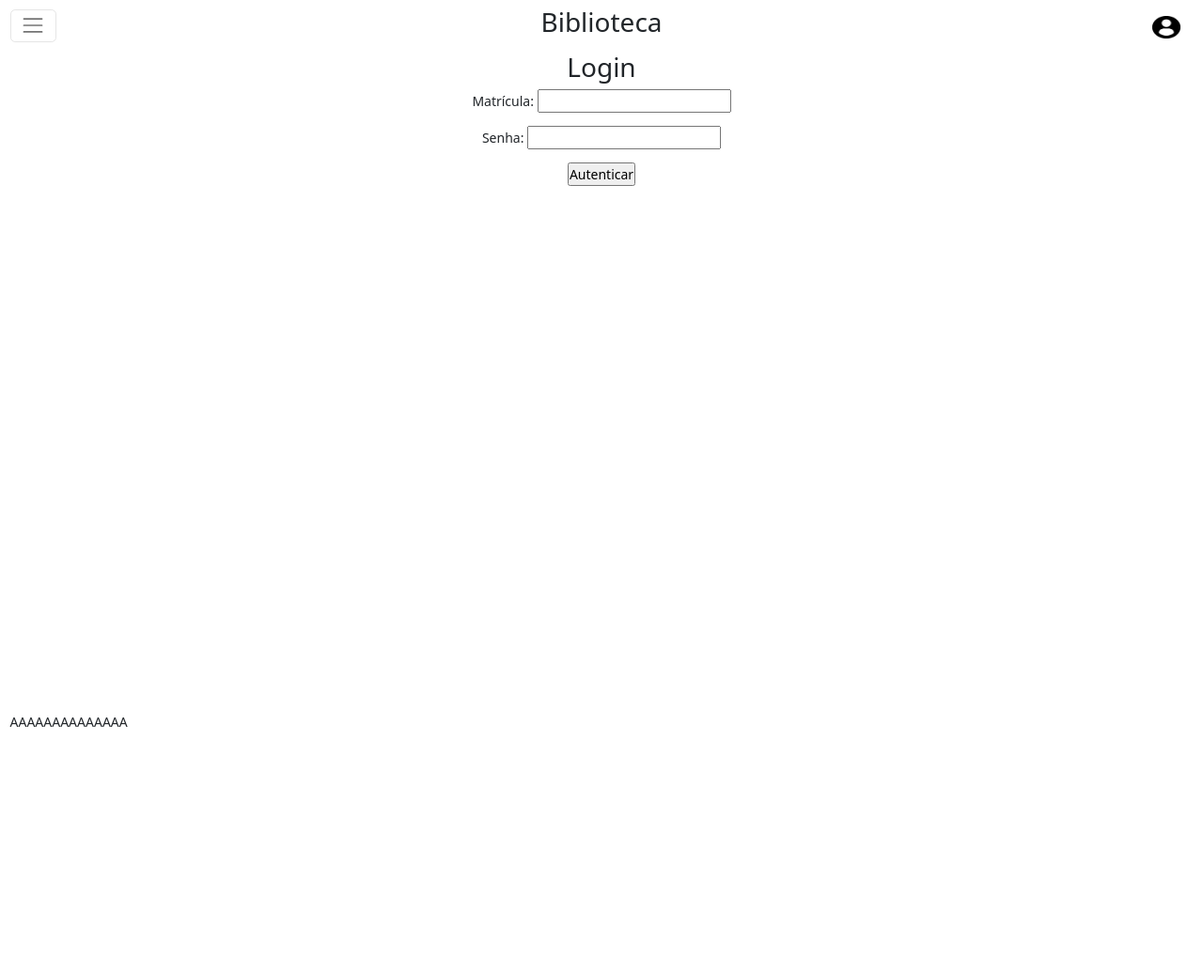
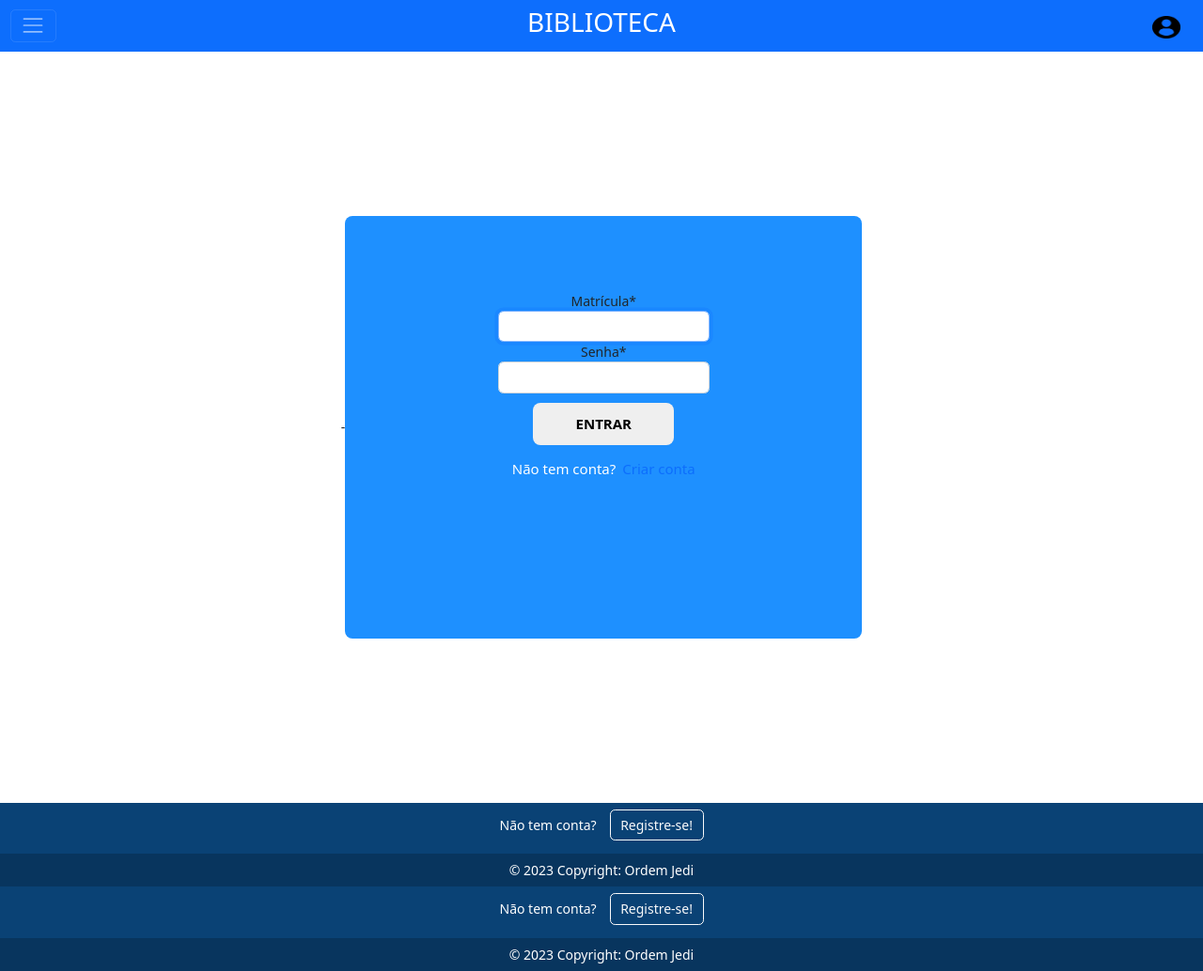
Before and after one commit to Kdu-Lima/Bliblioteca---PDS---2022, a Django app: page /login/ in a window 1280 px wide. Shown: the whole page at 94% size. Before the commit the page ends 774 px from the top, so only its background shows below. Run offline with Django 4.2, Linux system fonts and the light colour scheme; some libraries are stand-ins or nearby versions.

Commit message:
Login page/navbar/footer/css

```diff
--- a/Biblioteca/settings.py
+++ b/Biblioteca/settings.py
@@ -10,6 +10,7 @@ For the full list of settings and their values, see
 https://docs.djangoproject.com/en/4.1/ref/settings/
 """
 
+import os
 from pathlib import Path
 
 # Build paths inside the project like this: BASE_DIR / 'subdir'.
@@ -37,8 +38,11 @@ INSTALLED_APPS = [
     'django.contrib.sessions',
     'django.contrib.messages',
     'django.contrib.staticfiles',
+    'crispy_forms',
     'core',
 ]
+
+CRISPY_TEMPLATE_PACK = 'bootstrap4'
 
 MIDDLEWARE = [
     'django.middleware.security.SecurityMiddleware',
@@ -55,7 +59,7 @@ ROOT_URLCONF = 'Biblioteca.urls'
 TEMPLATES = [
     {
         'BACKEND': 'django.template.backends.django.DjangoTemplates',
-        'DIRS': ['templates'],
+        'DIRS': [os.path.join(BASE_DIR,'templates')],
         'APP_DIRS': True,
         'OPTIONS': {
             'context_processors': [
--- a/static/css/styles.css
+++ b/static/css/styles.css
@@ -145,3 +145,81 @@ body {
   background-color: #c0392b;
   border-radius: 8px;
 }
+
+
+
+
+.body-login {
+  overflow: hidden;
+}
+
+.area-login {
+  display: flex;
+  height: 100vh;
+  justify-content: center;
+  align-items: center;
+}
+
+.login {
+  border-radius: 8px;
+  display: flex;
+  background-color: #1E90FF;
+  flex-direction: column;
+  align-items: center;
+  width: 550px;
+  height: 450px;
+  padding: 80px;
+}
+
+.form-login {
+  height: 100%;
+  text-align: center;
+  width: 100%;
+  display: flex;
+  flex-direction: column;
+  padding: auto;
+}
+
+.login-input {
+  border-radius: 8px;
+  margin-top: 10px;
+  border: none;
+  padding: auto;
+  width: 150px;
+  height: 45px;
+  outline: none;
+  font-size: 15px;
+  text-transform: uppercase;
+  font-weight: bold;
+
+}
+
+.livro-login {
+  display: flex;
+  align-items: center;
+  margin-right: auto;
+  margin-left: auto;
+  margin-bottom: 40px;
+  margin-top: -10px;
+  width: 50px;
+  height: 50px;
+
+}
+
+.p-login {
+  color: white;
+  font-size: 15px;
+}
+
+.a-login {
+  text-decoration: none;
+  margin-left: 7px;
+}
+
+.input-group {
+  display: flex;
+  align-items: center;
+  width: auto;
+
+
+}
--- a/templates/base_nav.html
+++ b/templates/base_nav.html
@@ -1,5 +1,5 @@
 {% load static %}
-    <nav class="navbar  corzinha">
+<nav class="navbar navbar-dark bg-primary">
         <div class="container-fluid">
           <div class="col-sm-4">
           <button class="navbar-toggler" type="button" data-bs-toggle="offcanvas" data-bs-target="#offcanvasNavbar" aria-controls="offcanvasNavbar">
@@ -8,7 +8,7 @@
         </div>
           <div class="offcanvas offcanvas-end" tabindex="-1" id="offcanvasNavbar" aria-labelledby="offcanvasNavbarLabel">
             <div class="offcanvas-header">
-              <h5 class="offcanvas-title" id="offcanvasNavbarLabel">Offcanvas</h5>
+              <h5 class="offcanvas-title" id="offcanvasNavbarLabel">MENU</h5>
               <button type="button" class="btn-close" data-bs-dismiss="offcanvas" aria-label="Close"></button>
             </div>
             <div class="offcanvas-body">
@@ -36,7 +36,7 @@
             </div>
           </div>
           <div class="col-sm-4 estilin">
-            <H2>Biblioteca</H2>
+            <H2 style="color: white;">BIBLIOTECA</H2>
           </div>
           <div class="col-sm-4 estilin3">
             <a class="navbar-brand" href="{% url 'login' %}">
--- a/templates/base_rodape.html
+++ b/templates/base_rodape.html
@@ -1,6 +1,27 @@
 {% load static %}
-<nav class="navbar fixed-bottom estilin">
-    <div class="container-fluid">
-      <p class="estilin">AAAAAAAAAAAAAA</p>
+<section class="">
+  <!-- Footer -->
+  <footer class="text-center text-white" style="background-color: #0a4275;">
+    <!-- Grid container -->
+    <div class="container p-2 pb-0">
+      <!-- Section: CTA -->
+      <section class="">
+        <p class="d-flex justify-content-center align-items-center">
+          <span class="me-3">Não tem conta?</span>
+          <button type="button" class="btn btn-outline-light btn-rounded">
+            Registre-se!
+          </button>
+        </p>
+      </section>
+      <!-- Section: CTA -->
     </div>
-  </nav>
+    <!-- Grid container -->
+
+    <!-- Copyright -->
+    <div class="text-center p-2" style="background-color: rgba(0, 0, 0, 0.2);">
+      © 2023 Copyright: Ordem Jedi
+    </div>
+    <!-- Copyright -->
+  </footer>
+  <!-- Footer -->
+</section>
--- a/templates/cruds/usuario_cadastrar.html
+++ b/templates/cruds/usuario_cadastrar.html
@@ -3,7 +3,7 @@
 {% block conteudo %}
     <h2>Cadastrar Usuário</h2>
     <form method="post">
-        {% csrf_toke %}
+        {% csrf_token %}
         {{ form_usuario }}
         <p><input type="submit" value="Cadastrar"></p>
     </form>
--- a/templates/registration/login.html
+++ b/templates/registration/login.html
@@ -1,11 +1,19 @@
 {% extends 'inicial.html' %}
+{% load crispy_forms_tags %}
 
 {% block conteudo %}
-    <form method="post" class="estilin">
-    <h2>Login</h2>
-    {% csrf_token %}
-    <p>{{ form.username.label_tag }} {{ form.username }}</p>
-    <p>{{ form.password.label_tag }} {{ form.password }}</p>
-    <p><input type="submit" value="Autenticar" /></p>
-</form>
+<body class="body-login">
+    <form method="post" class="form-login">
+    <section class="area-login">
+        -<div class="login">
+            <!---<div class="livro-login"><img src="../static/imagem/livro.png"></div> -->
+        {% csrf_token %}
+        {{ form|crispy }}
+    <p><input type="submit" class="login-input" value="Entrar"/></p>
+    <p class="p-login">Não tem conta?<a class="a-login" href=" ">Criar conta</a></p>
+    </form>
+        </div>
+    </section>
+</body>
+{% include 'base_rodape.html' %}
 {% endblock %}
--- a/templates/registro.html
+++ b/templates/registro.html
@@ -8,7 +8,6 @@
         <p>E-mail: {{ form.email }}</p>
         <p>Senha: {{ form.password1 }}</p>
         <p>Repetir Senha: {{ form.password2 }}</p>
-        <p>Tipo: {{ form.tipo }}</p>
         <p>Nome: {{ form.nome }}</p>
         <p>
             <input type="submit" value="Cadastrar" />
```
Also changed, not shown: templates/index.html (+5 -10 lines), templates/teste.html (+29 -0 lines), media/media/download_3.jfif (deleted), static/imagem/livro.png (added).
